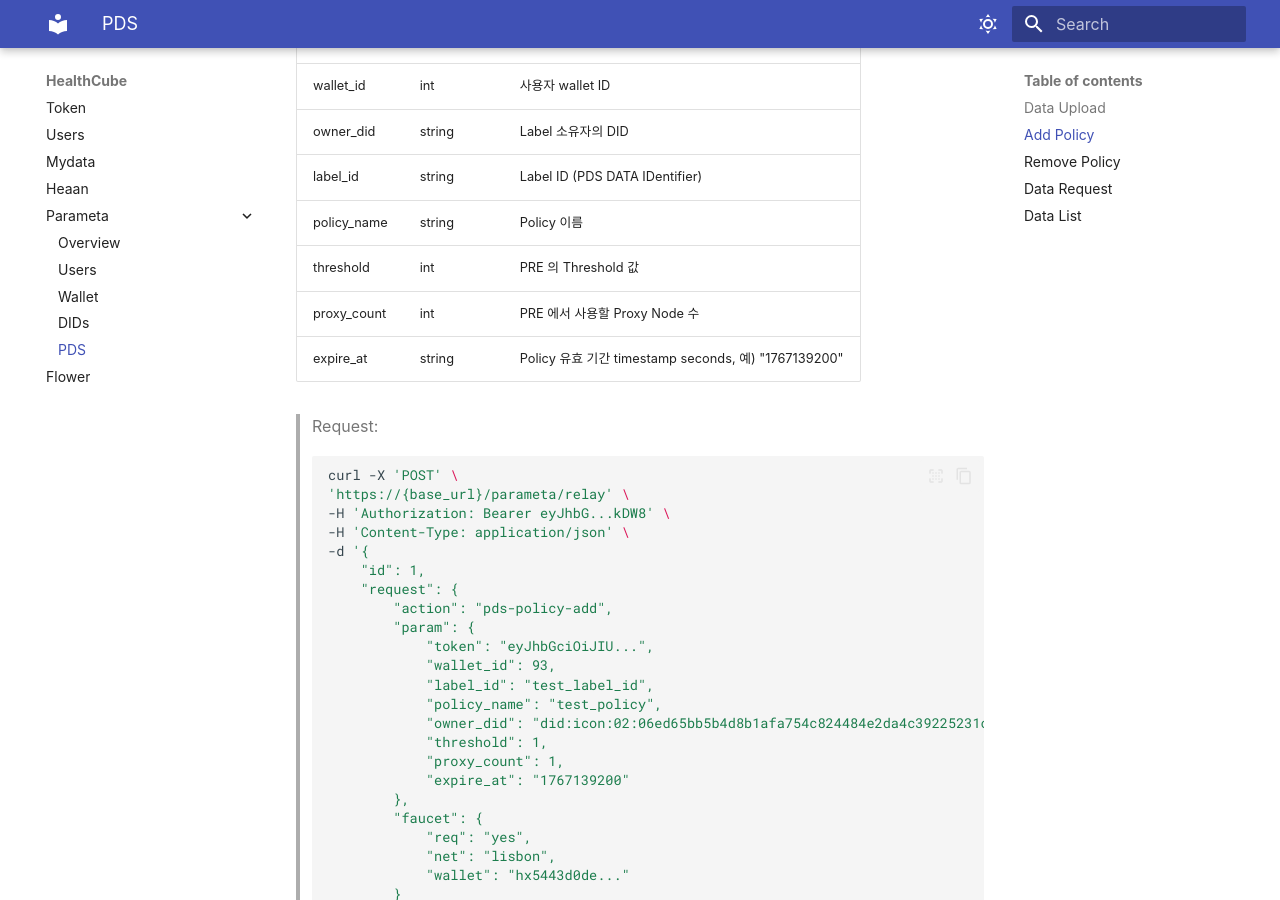
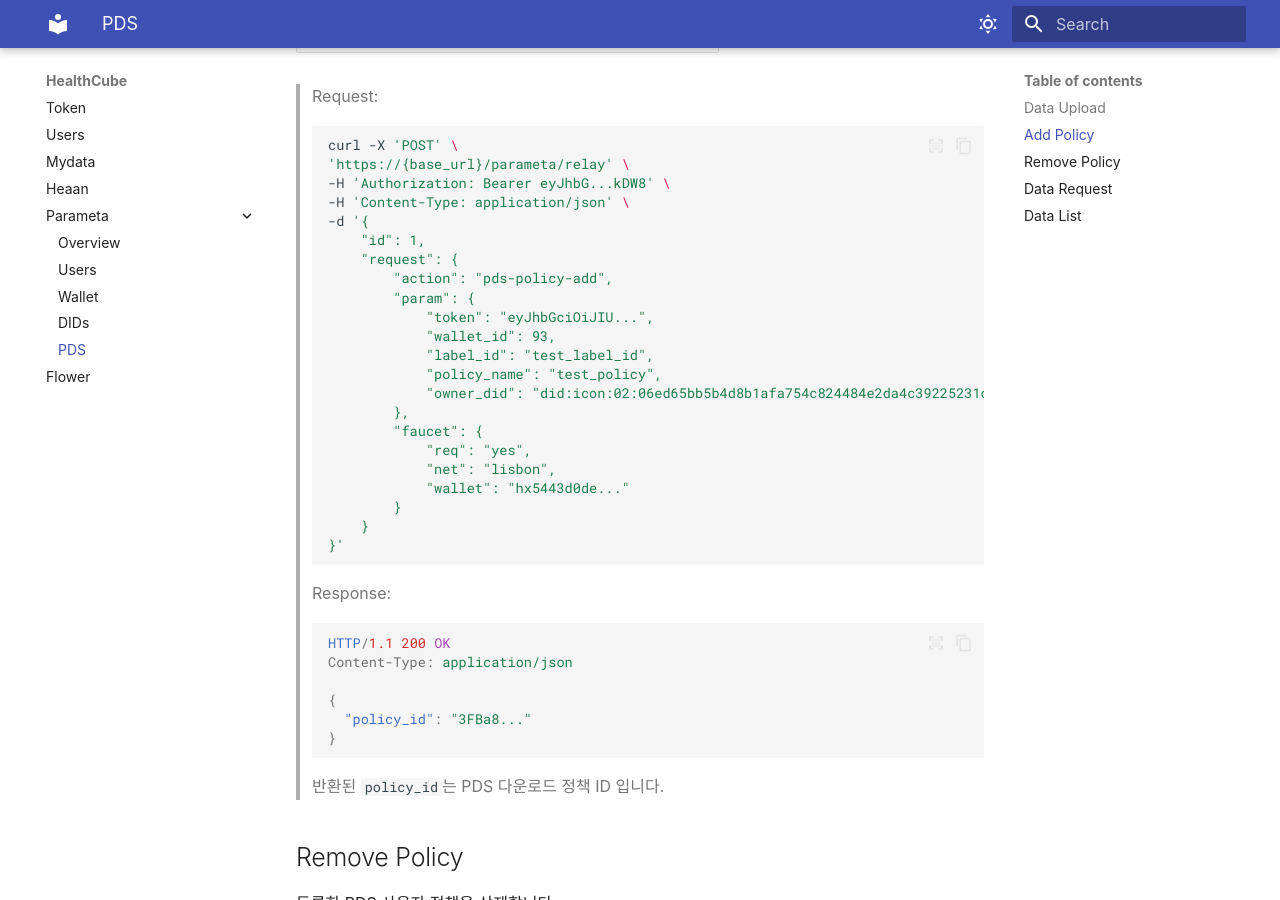
Before and after one commit to dongdongjae/healthcube-docs, an MkDocs documentation site: the page built from docs/parameta/parameta_pds.md, in a window 1280 px wide and 900 px high, scrolled down 1912 px. Built offline with MkDocs 1.6.1 and Material for MkDocs 9.7.7, drawn with Linux system fonts in a browser that asks for light colours; some of the changed text lies outside the part shown.

Commit message:
11/14: pds 파라미터 변경

```diff
--- a/docs/parameta/parameta_pds.md
+++ b/docs/parameta/parameta_pds.md
@@ -13,9 +13,6 @@
 | wallet_id       | int    | 사용할 wallet ID             |
 | did             | string | 사용할 DID                   |
 | label_id        | string | 데이터를 구분할 label_id     |
-| replication_max | int    | BFS에서 복사본 수 최대값     |
-| replication_min | int    | BFS에서 복사본 수 최소값     |
-| category        | string | 파일을 분류할 카테고리       |
 
 > Request:
 >
@@ -34,10 +31,7 @@
 >             "file_name": "upload_file.json",
 >             "wallet_id": 93,
 >             "did": "id:icon:02:e18516c6adb5ac79e014d98ea0b29573d7dc50a92663c8a9",
->             "label_id": "test_label_id",
->             "replication_max": 1,
->             "replication_min": 1,
->             "category": "vc"
+>             "label_id": "test_label_id"
 >         },
 >         "faucet": {
 >             "req": "yes",
@@ -79,9 +73,6 @@
 | owner_did    | string | Label 소유자의 DID                                   |
 | label_id     | string | Label ID (PDS DATA IDentifier)                       |
 | policy_name  | string | Policy 이름                                          |
-| threshold    | int    | PRE 의 Threshold 값                                  |
-| proxy_count  | int    | PRE 에서 사용할 Proxy Node 수                        |
-| expire_at    | string | Policy 유효 기간 timestamp seconds, 예) "1767139200" |
 
 > Request:
 >
@@ -99,10 +90,7 @@
 >             "wallet_id": 93,
 >             "label_id": "test_label_id",
 >             "policy_name": "test_policy",
->             "owner_did": "did:icon:02:06ed65bb5b4d8b1afa754c824484e2da4c39225231c8bf67",
->             "threshold": 1,
->             "proxy_count": 1,
->             "expire_at": "1767139200"
+>             "owner_did": "did:icon:02:06ed65bb5b4d8b1afa754c824484e2da4c39225231c8bf67"
 >         },
 >         "faucet": {
 >             "req": "yes",
```
Also changed, not shown: docs/index.md (+5 -1 lines).
